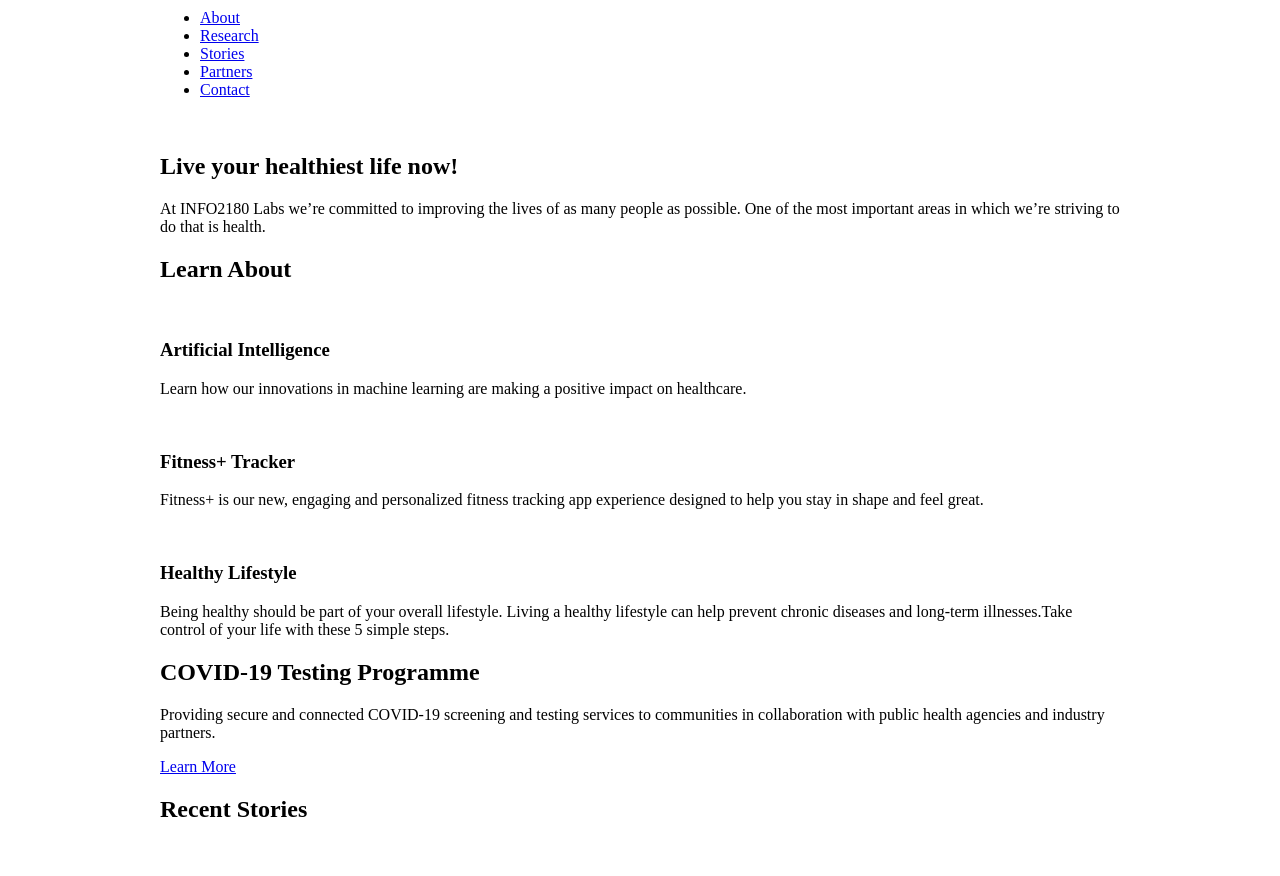
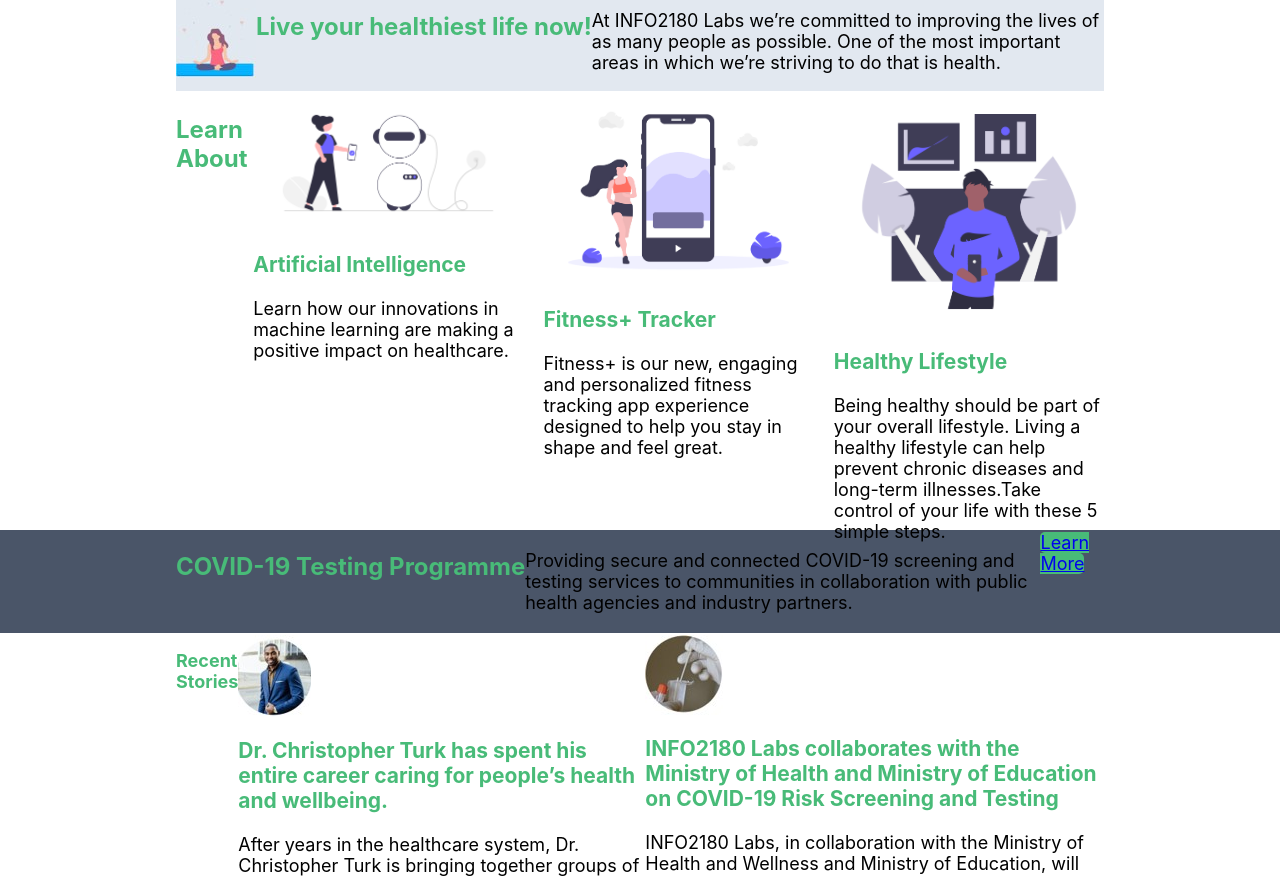
Before and after one commit to davian-wright/info2180-project1, a plain HTML site: page index.html in a window 1280 px wide. Shown: the part 71-947 px from the top of the page. Drawn offline with Linux system fonts and the light colour scheme.

Commit message:
Added required files

```diff
--- a/index.html
+++ b/index.html
@@ -26,7 +26,7 @@
         <section class="overview-hero">
             <div class="container">
                 <div class="overview-hero-image">
-                    <img src="#" alt="">
+                    <img src="meditate.jpg" alt="">
                 </div>
                 <div class="overview-hero-text">
                     <h2>Live  your healthiest life now!</h2>
@@ -39,21 +39,21 @@
                 <h2>Learn About</h2>
                 <div class="cards">
                     <div class="card">
-                        <img src="#" alt="">
+                        <img src="AI.jpg" alt="">
                         <div class="card-body">
                             <h3>Artificial Intelligence</h3>
                             <p>Learn how our innovations in machine learning are making a positive impact on healthcare.</p>
                         </div>
                     </div>
                     <div class="card">
-                        <img src="#" alt="">
+                        <img src="fit.jpg" alt="">
                         <div class="card-body">
                             <h3>Fitness+ Tracker</h3>
                             <p>Fitness+ is our new, engaging and personalized fitness tracking app experience designed to help you stay in shape and feel great.</p>
                         </div>
                     </div>
                     <div class="card">
-                        <img src="#" alt="">
+                        <img src="life.jpg" alt="">
                         <div class="card-body">
                             <h3>Healthy Lifestyle</h3>
                             <p>Being healthy should be part of your overall lifestyle. Living a healthy lifestyle can help prevent chronic diseases and long-term illnesses.Take control of your life with these 5 simple steps.</p>
@@ -77,7 +77,7 @@
             <div class="container">
                 <h2>Recent Stories</h2>
                 <article>
-                    <img src="" alt="">
+                    <img src="minister.jpg" alt="">
                     <div class="article-body">
                         <h3>Dr. Christopher Turk has spent his entire career caring for people’s health and wellbeing.</h3>
                         <p>After years in the healthcare system, Dr. Christopher Turk is bringing together groups of people across the world to take on big healthcare challenges through groundbreaking research and developing tools that support better care.</p>
@@ -85,7 +85,7 @@
                     </div>
                 </article>
                 <article>
-                    <img src="" alt="">
+                    <img src="covid.jpg" alt="">
                     <div class="article-body">
                         <h3>INFO2180 Labs collaborates with the Ministry of Health and Ministry of Education on COVID-19 Risk Screening and Testing</h3>
                         <p>INFO2180 Labs, in collaboration with the Ministry of Health and Wellness and Ministry of Education, will launch a pilot project intended to expand access to COVID-19 risk screening and testing for high risk individuals in the parishes of Kingston and St. Andrew.</p>
@@ -110,7 +110,7 @@
     </main>
     <footer>
         <div class="container">
-            <p>Copyright 2020, Your Name</p>
+            <p>Copyright 2020, Davian Wright</p>
         </div>
     </footer>
 </body>
--- a/styles.css
+++ b/styles.css
@@ -1,11 +1,176 @@
 /* Add your CSS to this file */
+* {
+  box-sizing: border-box;
+}
 body {
     margin: 0;
-    font-size: 16px;
+    font-size: 18px;
+    font-family: apple-system,BlinkMacSystemFont, "segoe UI", Roboto, "Hellvetica Neue", Arial, "Noto Sans", sans-serif;
+
 }
 
 .container {
+	display: flex;
     margin: 0 auto;
     max-width: 960px;
     width: 100%;
 }
+
+
+ h1{
+ 	font-size: 18px;
+ }
+.header {
+  list-style-type: none;
+  font-size: 18px;
+	}
+
+nav {
+	display: flex;
+flex-direction: row-reverse;	}
+
+.header h1{
+  display: flex;
+  background-color: white;
+  font-size: 18px;
+}
+
+
+li{
+	margin-top: auto;
+	marker-bottom:auto;
+  display:flex;
+  float: right;
+}
+
+.header ul{
+	list-style-type: none;
+	float: right;
+}
+
+
+
+li.a:link {
+	color: #6b7280;
+}
+
+li.a:hover{
+	color: #5A67D8;
+}
+
+section{
+	display: block;
+}
+
+div.overview-hero-image{
+	float:left;
+	background-color: #E2E8F0;
+}
+div.overview-hero-text{
+	background-color: #E2E8F0;
+
+}
+
+ h2{			/*Learn About*/
+
+float: left;
+	font-size: 24px;
+	color: #48BB78;
+}
+
+.cards{
+	display: grid;
+	grid-template-columns: repeat(auto-fill, minmax(230px, 1fr));
+	grid-gap: 20px;
+	justify-content: space-between;
+}
+.card{
+	display: grid;
+	grid-template-rows: max-content 200px 1fr;
+}
+
+/*
+.learnabout .cards{
+  display: flex;
+  flex-wrap: wrap;
+  justify-content: space-between;
+  clear:both;
+}
+
+.row {margin: 0 -5px;}
+*/
+.row:after {
+  content: "";
+  display: table-row;
+  clear: both;
+}
+/*
+.card{
+    flex: 0 1 24%;
+    justify-content: center;
+	background-color: #E2E8F0;
+	border-radius:5px;
+  }*/
+.card:hover {
+  box-shadow: 0 8px 16px 0 rgba(0,0,0,0.2);
+  background-color: #E2E8F0;
+}
+.card img {
+  border-radius: 5px 5px 0 0;
+  width: 100%;
+
+}
+ h3{
+ 	color: #48BB78;
+ 	font-size: 21px;
+
+ }
+
+/* Add some padding inside the card container */
+.container {
+  padding: 2px 16px;
+}
+
+
+.testing{
+	display: flex;
+	flex-direction: row;
+	background-color: #4A5568;
+	font-color: white;
+
+
+}
+.testing a:link{/*links in learn more*/
+	background-color: #48BB78;
+	border-radius: 5px;
+
+}
+
+
+.stories{
+	font-color: #5A67D8;
+}
+
+.stories h2{
+	font-size: 18px;
+}
+
+.stories img{
+display: grid;
+	border-radius: 50%:
+	}
+
+.newsletter{
+	background-color: #48BB78;
+	color:white;
+
+}
+
+.newsletter button{
+	background-color: #5A67D8;
+}
+footer{
+	float: center;
+	background-color: #4A5568;
+	color:white;
+}
```
Also changed, not shown: AI.jpg (added), covid.jpg (added), fit.jpg (added), life.jpg (added), meditate.jpg (added), minister.jpg (added).
